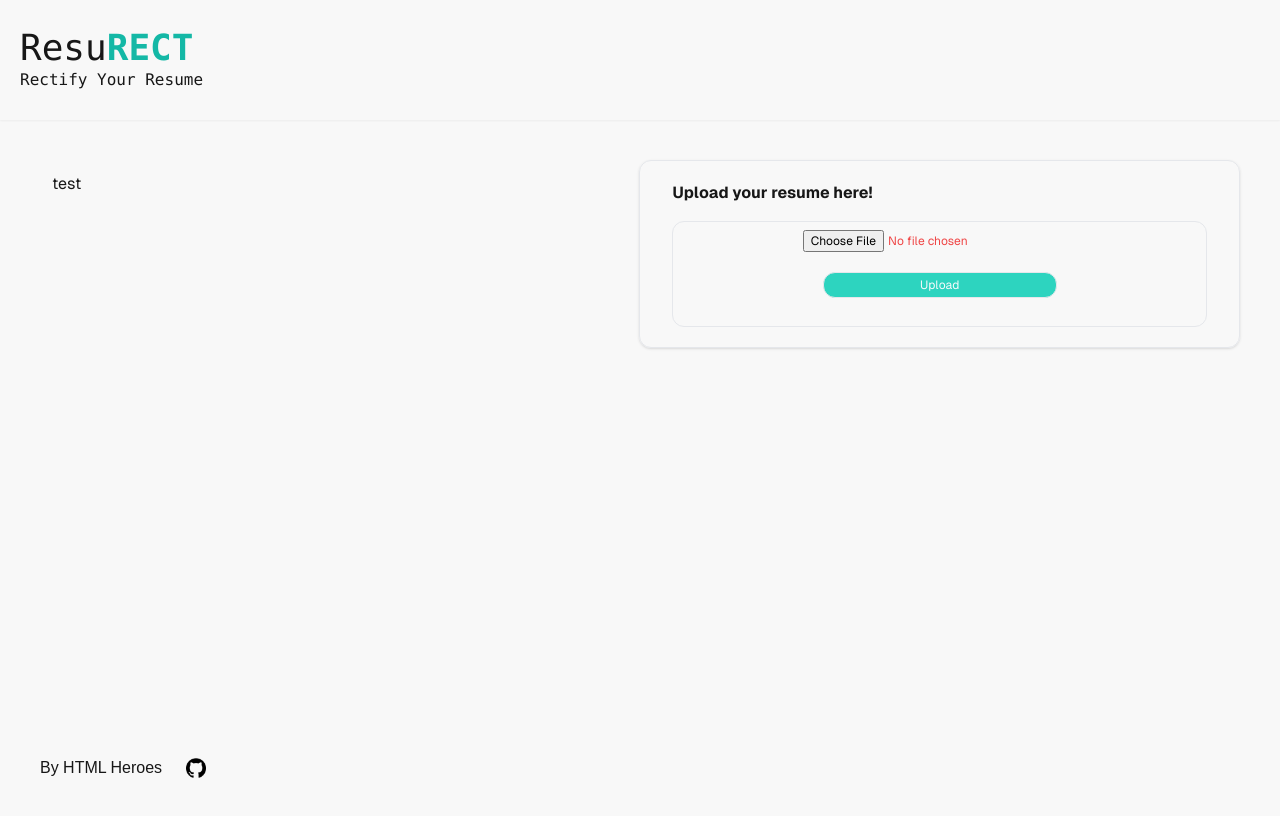
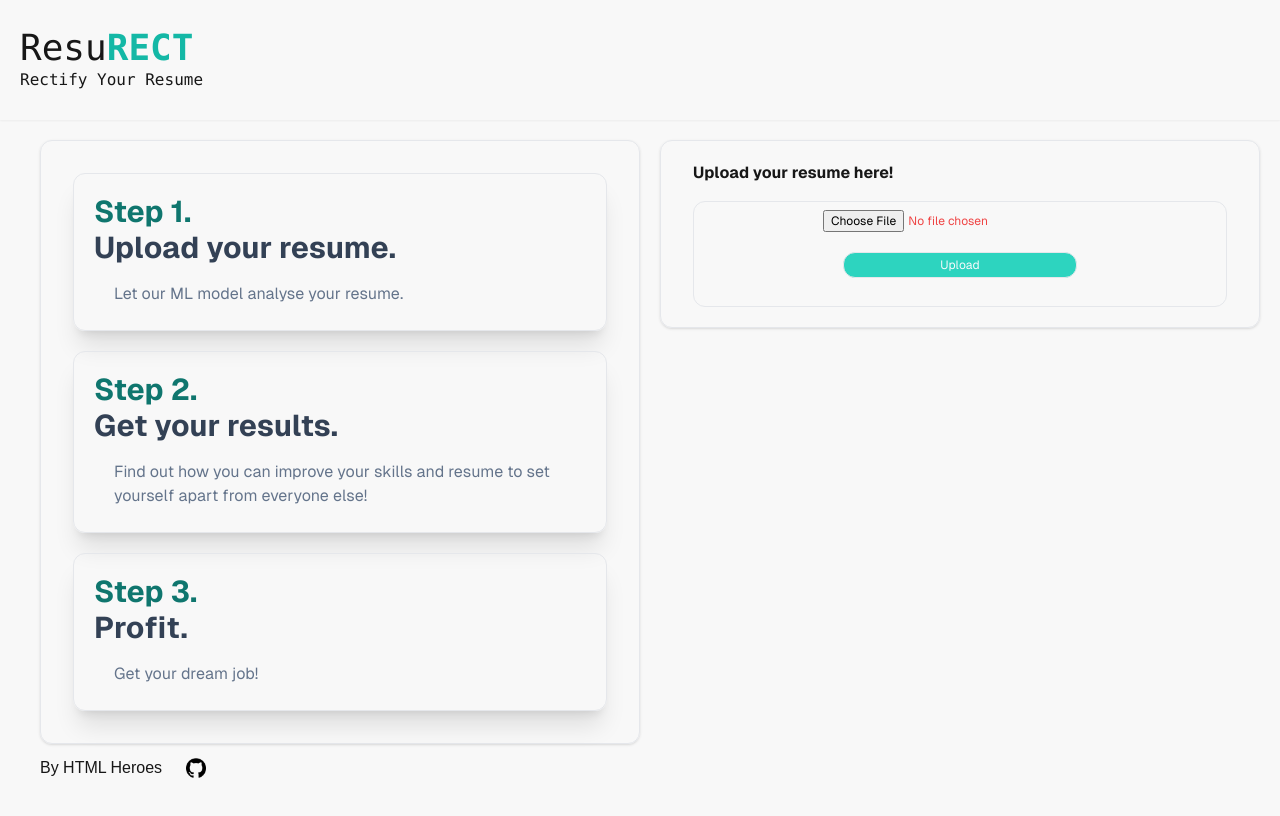
Before and after one commit to pastchum/htmlheroes, a Next.js app in the folder frontend/: page / in a window 1280 px wide. Shown: the top 816 px of the page. Built offline with nearby package versions, Linux system fonts and the light colour scheme.

Commit message:
Instructions

```diff
--- a/frontend/src/app/page.tsx
+++ b/frontend/src/app/page.tsx
@@ -3,7 +3,7 @@ import UploadForm from "@/components/uploadForm";
 
 export default function Home() {
   return (
-    <div className="justify-stretch min-h-screen p-5 pb-20 gap-16 font-[family-name:var(--font-geist-sans)]">
+    <div className="justify-stretch font-[family-name:var(--font-geist-sans)]">
       <main className="flex flex-col gap-8 row-start-2 items-stretch sm:items-start">
         <div className="flex sm:flex-row flex-col justify-stretch justify-items-start p-5 w-full">
           <Instructions />
--- a/frontend/src/components/instructions.tsx
+++ b/frontend/src/components/instructions.tsx
@@ -1,7 +1,32 @@
 export default function Instructions() {
   return (
-    <div className="p-3 w-full h-full">
-      <div>test</div>
+    <div className="p-3 w-full h-full border rounded-xl mx-5 shadow relative">
+      <div className="m-5">
+        <div className="border shadow-xl rounded-xl px-5 pt-5 pb-2">
+          <div className="text-teal-700 text-3xl font-bold">
+            Step 1. <div className="text-slate-700">Upload your resume. </div>
+          </div>
+
+          <div className="text-slate-500 m-4 mx-5">
+            Let our ML model analyse your resume.
+          </div>
+        </div>
+        <div className="border shadow-xl rounded-xl px-5 pt-5 pb-2 mt-5">
+          <div className="text-teal-700 text-3xl font-bold">
+            Step 2.<div className=" text-slate-700">Get your results.</div>
+          </div>
+          <div className="text-slate-500 mx-5 m-4">
+            Find out how you can improve your skills and resume to set yourself
+            apart from everyone else!
+          </div>
+        </div>
+        <div className="border shadow-xl rounded-xl px-5 pt-5 pb-2 mt-5">
+          <div className="text-teal-700 text-3xl font-bold">
+            Step 3.<div className=" text-slate-700">Profit.</div>
+          </div>
+          <div className="text-slate-500 mx-5 m-4">Get your dream job!</div>
+        </div>
+      </div>
     </div>
   );
 }
```
